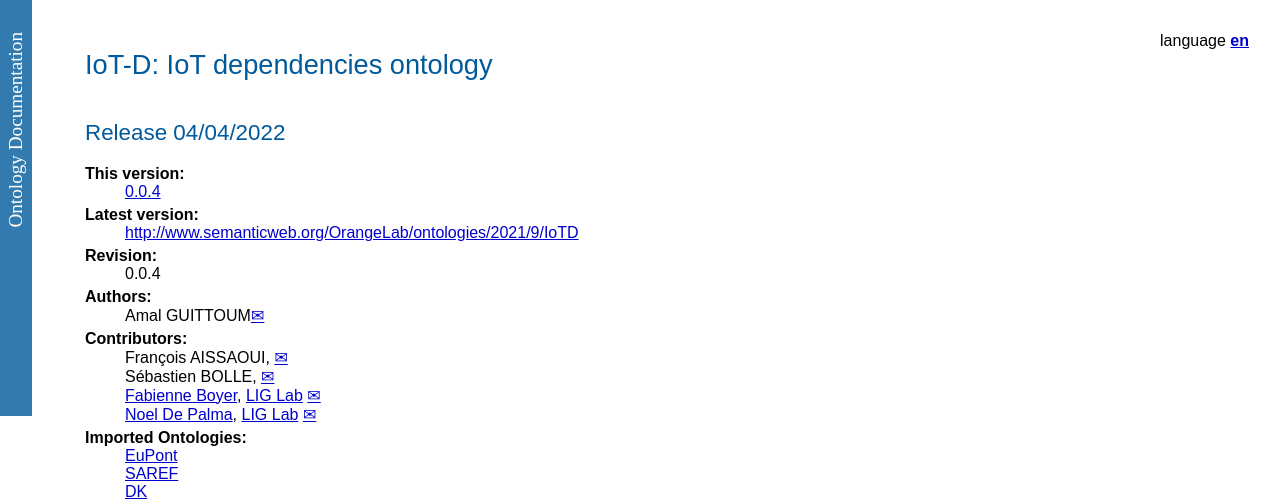
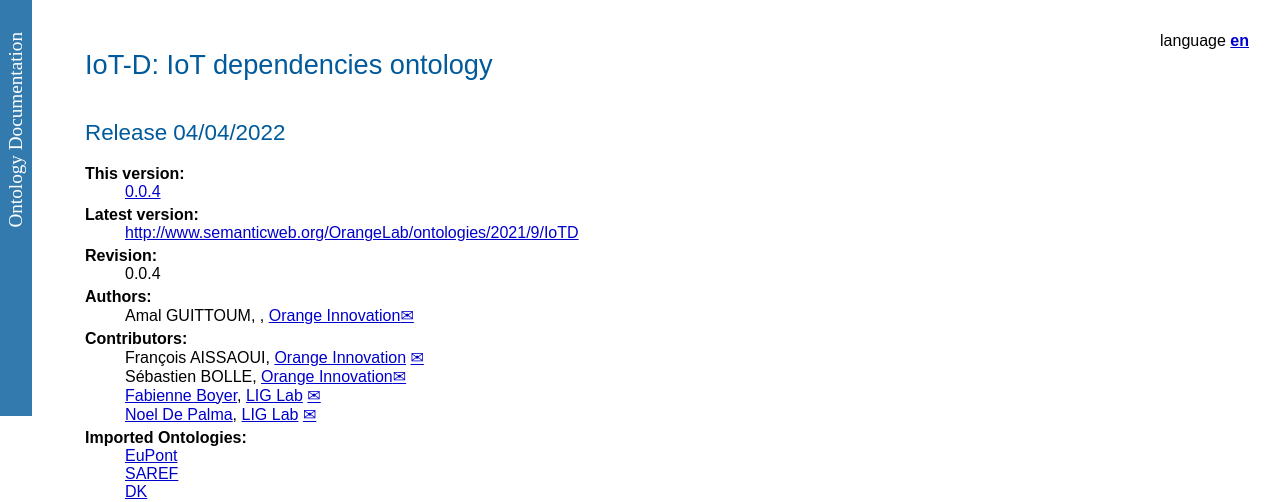
Before and after one commit to Amalguittoum/Amalguittoum.github.io, a plain HTML site: page index.html in a window 1280 px wide. Shown: the top 502 px of the page. Drawn offline with nearby package versions, Linux system fonts and the light colour scheme.

Commit message:
Update index.html

```diff
--- a/index.html
+++ b/index.html
@@ -66,10 +66,10 @@ $(function(){
 <dt>Revision:</dt>
 <dd>0.0.4</dd>
 <dt>Authors:</dt>
-<dd>Amal GUITTOUM<a href="mailto:amal.guittoum@orange.com">&#9993;</a></dd>
+<dd>Amal GUITTOUM, , <a href="https://www.orange.com/en"> Orange Innovation</a><a href="mailto:amal.guittoum@orange.com">&#9993;</a></dd>
 
 <dt>Contributors:</dt>
-<dd>François AISSAOUI, <a href="https://www.orange.com/en" Orange Innovation</a> <a href="mailto:francois.aissaoui@orange.com">&#9993;</a></dd><dd>Sébastien BOLLE, <a href="https://www.orange.com/en" Orange Innovation</a><a href="mailto:sebastien.bolle@orange.com">&#9993;</a></dd><dd><a href="https://lig-membres.imag.fr/boyer/html/index.html">Fabienne Boyer</a>, <a href="https://www.liglab.fr/en">LIG Lab</a> <a href="mailto:Fabienne.Boyer@imag.fr">&#9993;</a></dd><dd><a href="https://lig-membres.imag.fr/depalma/">Noel De Palma</a>, <a href="https://www.liglab.fr/en">LIG Lab</a> <a href="mailto:noel.depalma@univ-grenoble-alpes.fr">&#9993;</a></dd>
+<dd>François AISSAOUI, <a href="https://www.orange.com/en"> Orange Innovation</a> <a href="mailto:francois.aissaoui@orange.com">&#9993;</a></dd><dd>Sébastien BOLLE, <a href="https://www.orange.com/en"> Orange Innovation</a><a href="mailto:sebastien.bolle@orange.com">&#9993;</a></dd><dd><a href="https://lig-membres.imag.fr/boyer/html/index.html">Fabienne Boyer</a>, <a href="https://www.liglab.fr/en">LIG Lab</a> <a href="mailto:Fabienne.Boyer@imag.fr">&#9993;</a></dd><dd><a href="https://lig-membres.imag.fr/depalma/">Noel De Palma</a>, <a href="https://www.liglab.fr/en">LIG Lab</a> <a href="mailto:noel.depalma@univ-grenoble-alpes.fr">&#9993;</a></dd>
 
 <dt>Imported Ontologies:</dt>
 <dd><a href="http://elite.polito.it/ontologies/eupont.owl">EuPont</a></dd><dd><a href="https://saref.etsi.org/core/">SAREF</a></dd><dd><a href="http://www.data-knowledge.org/dk/">DK</a></dd>
```
